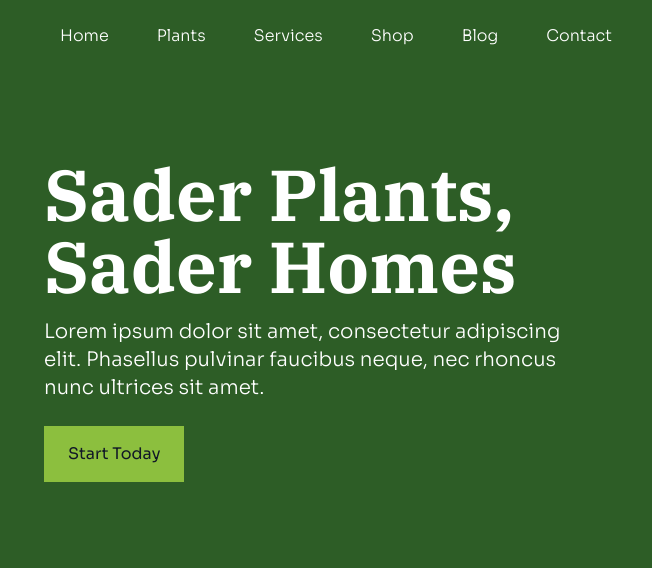
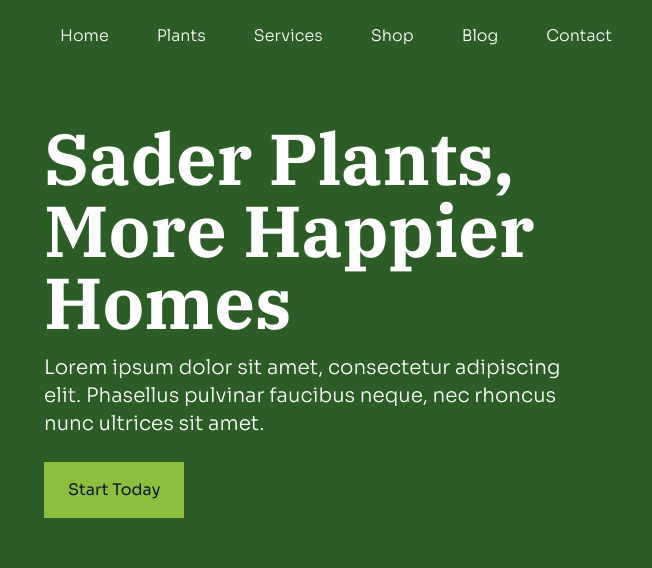
Before and after one commit to BoDonkey/happyplant, a plain HTML site: page index.html in a window 1280 px wide. Shown: the top 568 px of the page, 628-1280 px from the left. Drawn offline with Linux system fonts and the light colour scheme.

Commit message:
a little happy

```diff
--- a/index.html
+++ b/index.html
@@ -16,8 +16,7 @@
                     <button class="hover:bg-primary-600 hover:text-white px-3 py-2 rounded text-primary-600 lg:hidden" data-name="nav-toggler" data-pg-ia='{"l":[{"name":"NabMenuToggler","trg":"click","a":{"l":[{"t":"^nav|[data-name=nav-menu]","l":[{"t":"set","p":0,"d":0,"l":{"class.remove":"hidden"}}]},{"t":"#gt# span:nth-of-type(1)","l":[{"t":"tween","p":0,"d":0.2,"l":{"rotationZ":45,"yPercent":300}}]},{"t":"#gt# span:nth-of-type(2)","l":[{"t":"tween","p":0,"d":0.2,"l":{"autoAlpha":0}}]},{"t":"#gt# span:nth-of-type(3)","l":[{"t":"tween","p":0,"d":0.2,"l":{"rotationZ":-45,"yPercent":-300}}]}]},"pdef":"true","trev":"true"}]}' data-pg-ia-apply="$nav [data-name=nav-toggler]"> <span class="block border-b-2 border-current my-1 w-6"></span> <span class="block border-b-2 border-current my-1 w-6"></span> <span class="block border-b-2 border-current my-1 w-6"></span>
                     </button>
                     <div class="lg:flex lg:space-x-4 lg:space-y-0 lg:w-auto space-y-2 w-full hidden lg:items-center" data-name="nav-menu">
-                        <div class="flex flex-col lg:flex-row"> <a href="#" class="hover:text-primary-500 px-0 py-2 text-white lg:px-6">Home</a> <a href="#" class="hover:text-primary-500 px-0 py-2 text-white lg:px-6">Plants</a> <a href="#" class="hover:text-primary-500 px-0 py-2 text-white lg:px-6">Services</a> <a href="#" class="hover:text-primary-500 px-0 py-2 text-white lg:px-6">Shop</a>
-                            <a href="#" class="hover:text-primary-500 px-0 py-2 text-white lg:px-6">Blog</a> <a href="#" class="hover:text-primary-500 px-0 py-2 text-white lg:px-6">Contact</a>
+                        <div class="flex flex-col lg:flex-row"> <a href="#" class="hover:text-primary-500 px-0 py-2 text-white lg:px-6">Home</a> <a href="#" class="hover:text-primary-500 px-0 py-2 text-white lg:px-6">Plants</a> <a href="#" class="hover:text-primary-500 px-0 py-2 text-white lg:px-6">Services</a> <a href="#" class="hover:text-primary-500 px-0 py-2 text-white lg:px-6">Shop</a><a href="#" class="hover:text-primary-500 px-0 py-2 text-white lg:px-6">Blog</a> <a href="#" class="hover:text-primary-500 px-0 py-2 text-white lg:px-6">Contact</a>
                         </div>
                     </div>
                 </nav>
@@ -31,9 +30,8 @@
                             <div class="poster relative" style="min-height: 50vh;"></div>
                         </div>
                         <div class="px-4 w-full lg:px-8 lg:w-6/12">
-                            <h1 class="font-bold mb-4 text-5xl sm:text-6xl lg:text-7xl 2xl:text-8xl">Sader Plants, Sader Homes</h1>
-                            <p class="mb-6 text-xl sm:pr-12">Lorem ipsum dolor sit amet, consectetur adipiscing elit. Phasellus pulvinar faucibus neque, nec rhoncus nunc ultrices sit amet.</p>
-                            <a href="#" class="bg-primary-500 font-normal hover:bg-primary-400 inline-block px-6 py-4 text-gray-900">Start Today</a>
+                            <h1 class="font-bold mb-4 text-5xl sm:text-6xl lg:text-7xl 2xl:text-8xl">Sader Plants, More Happier Homes</h1>
+                            <p class="mb-6 text-xl sm:pr-12">Lorem ipsum dolor sit amet, consectetur adipiscing elit. Phasellus pulvinar faucibus neque, nec rhoncus nunc ultrices sit amet.</p><a href="#" class="bg-primary-500 font-normal hover:bg-primary-400 inline-block px-6 py-4 text-gray-900">Start Today</a>
                         </div>
                     </div>
                 </div>
@@ -250,8 +248,7 @@
                         <div class="p-4 w-full lg:w-5/12">
                             <h2 class="font-bold mb-2 text-4xl text-gray-800">Create a Better Home Environment</h2>
                             <div class="bg-primary-500 h-1 my-4 w-2/12"></div>
-                            <p class="mb-6">Lorem ipsum dolor sit amet, consectetur adipiscing elit. Nullam vitae congue tortor. Lorem ipsum dolor sit amet, consectetur adipiscing elit. Curabitur ac sagittis neque, vel egestas est.</p>
-                            <a href="#" class="bg-secondary-600 font-normal hover:bg-secondary-700 inline-block px-6 py-2 text-white">Read More</a>
+                            <p class="mb-6">Lorem ipsum dolor sit amet, consectetur adipiscing elit. Nullam vitae congue tortor. Lorem ipsum dolor sit amet, consectetur adipiscing elit. Curabitur ac sagittis neque, vel egestas est.</p><a href="#" class="bg-secondary-600 font-normal hover:bg-secondary-700 inline-block px-6 py-2 text-white">Read More</a>
                         </div>
                     </div>
                     <div class="flex flex-wrap -mx-4  items-center">
@@ -413,11 +410,9 @@
                                     <path d="M22.162 5.656a8.384 8.384 0 0 1-2.402.658A4.196 4.196 0 0 0 21.6 4c-.82.488-1.719.83-2.656 1.015a4.182 4.182 0 0 0-7.126 3.814 11.874 11.874 0 0 1-8.62-4.37 4.168 4.168 0 0 0-.566 2.103c0 1.45.738 2.731 1.86 3.481a4.168 4.168 0 0 1-1.894-.523v.052a4.185 4.185 0 0 0 3.355 4.101 4.21 4.21 0 0 1-1.89.072A4.185 4.185 0 0 0 7.97 16.65a8.394 8.394 0 0 1-6.191 1.732 11.83 11.83 0 0 0 6.41 1.88c7.693 0 11.9-6.373 11.9-11.9 0-.18-.005-.362-.013-.54a8.496 8.496 0 0 0 2.087-2.165z"/>
                                 </svg></a> <a href="#" class="hover:text-primary-300" aria-label="instagram"> <svg viewBox="0 0 24 24" fill="currentColor" class="h-5 w-5">
                                     <path d="M12 2c2.717 0 3.056.01 4.122.06 1.065.05 1.79.217 2.428.465.66.254 1.216.598 1.772 1.153a4.908 4.908 0 0 1 1.153 1.772c.247.637.415 1.363.465 2.428.047 1.066.06 1.405.06 4.122 0 2.717-.01 3.056-.06 4.122-.05 1.065-.218 1.79-.465 2.428a4.883 4.883 0 0 1-1.153 1.772 4.915 4.915 0 0 1-1.772 1.153c-.637.247-1.363.415-2.428.465-1.066.047-1.405.06-4.122.06-2.717 0-3.056-.01-4.122-.06-1.065-.05-1.79-.218-2.428-.465a4.89 4.89 0 0 1-1.772-1.153 4.904 4.904 0 0 1-1.153-1.772c-.248-.637-.415-1.363-.465-2.428C2.013 15.056 2 14.717 2 12c0-2.717.01-3.056.06-4.122.05-1.066.217-1.79.465-2.428a4.88 4.88 0 0 1 1.153-1.772A4.897 4.897 0 0 1 5.45 2.525c.638-.248 1.362-.415 2.428-.465C8.944 2.013 9.283 2 12 2zm0 5a5 5 0 1 0 0 10 5 5 0 0 0 0-10zm6.5-.25a1.25 1.25 0 0 0-2.5 0 1.25 1.25 0 0 0 2.5 0zM12 9a3 3 0 1 1 0 6 3 3 0 0 1 0-6z"/>
-                                </svg></a>
-                            <a href="#" class="hover:text-primary-300" aria-label="linkedin"> <svg viewBox="0 0 24 24" fill="currentColor" class="h-5 w-5">
+                                </svg></a><a href="#" class="hover:text-primary-300" aria-label="linkedin"> <svg viewBox="0 0 24 24" fill="currentColor" class="h-5 w-5">
                                     <path d="M6.94 5a2 2 0 1 1-4-.002 2 2 0 0 1 4 .002zM7 8.48H3V21h4V8.48zm6.32 0H9.34V21h3.94v-6.57c0-3.66 4.77-4 4.77 0V21H22v-7.93c0-6.17-7.06-5.94-8.72-2.91l.04-1.68z"/>
-                                </svg></a>
-                            <a href="#" class="hover:text-primary-300" aria-label="youtube"> <svg viewBox="0 0 24 24" fill="currentColor" class="h-5 w-5">
+                                </svg></a><a href="#" class="hover:text-primary-300" aria-label="youtube"> <svg viewBox="0 0 24 24" fill="currentColor" class="h-5 w-5">
                                     <path d="M21.543 6.498C22 8.28 22 12 22 12s0 3.72-.457 5.502c-.254.985-.997 1.76-1.938 2.022C17.896 20 12 20 12 20s-5.893 0-7.605-.476c-.945-.266-1.687-1.04-1.938-2.022C2 15.72 2 12 2 12s0-3.72.457-5.502c.254-.985.997-1.76 1.938-2.022C6.107 4 12 4 12 4s5.896 0 7.605.476c.945.266 1.687 1.04 1.938 2.022zM10 15.5l6-3.5-6-3.5v7z"/>
                                 </svg></a>
                         </div>
```
